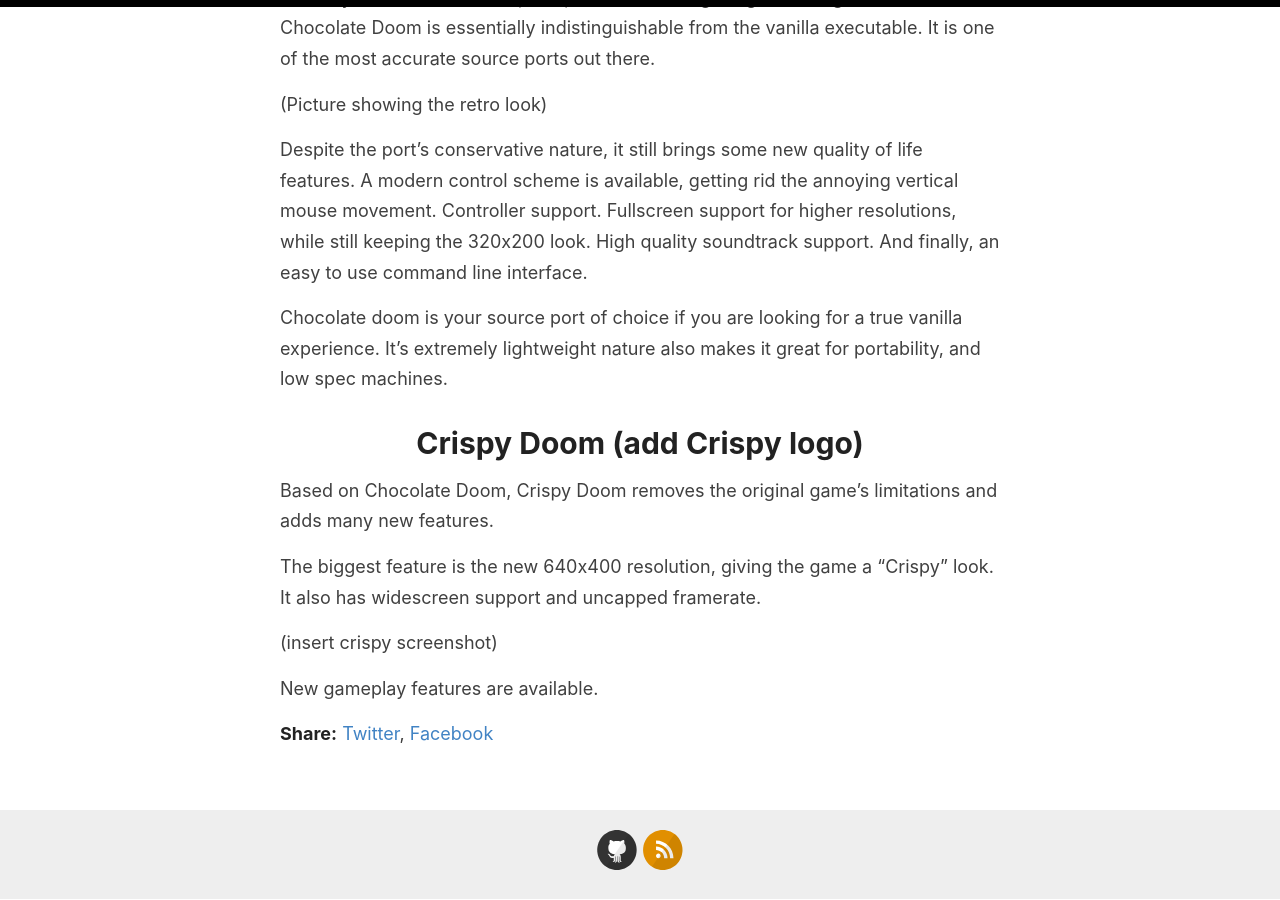
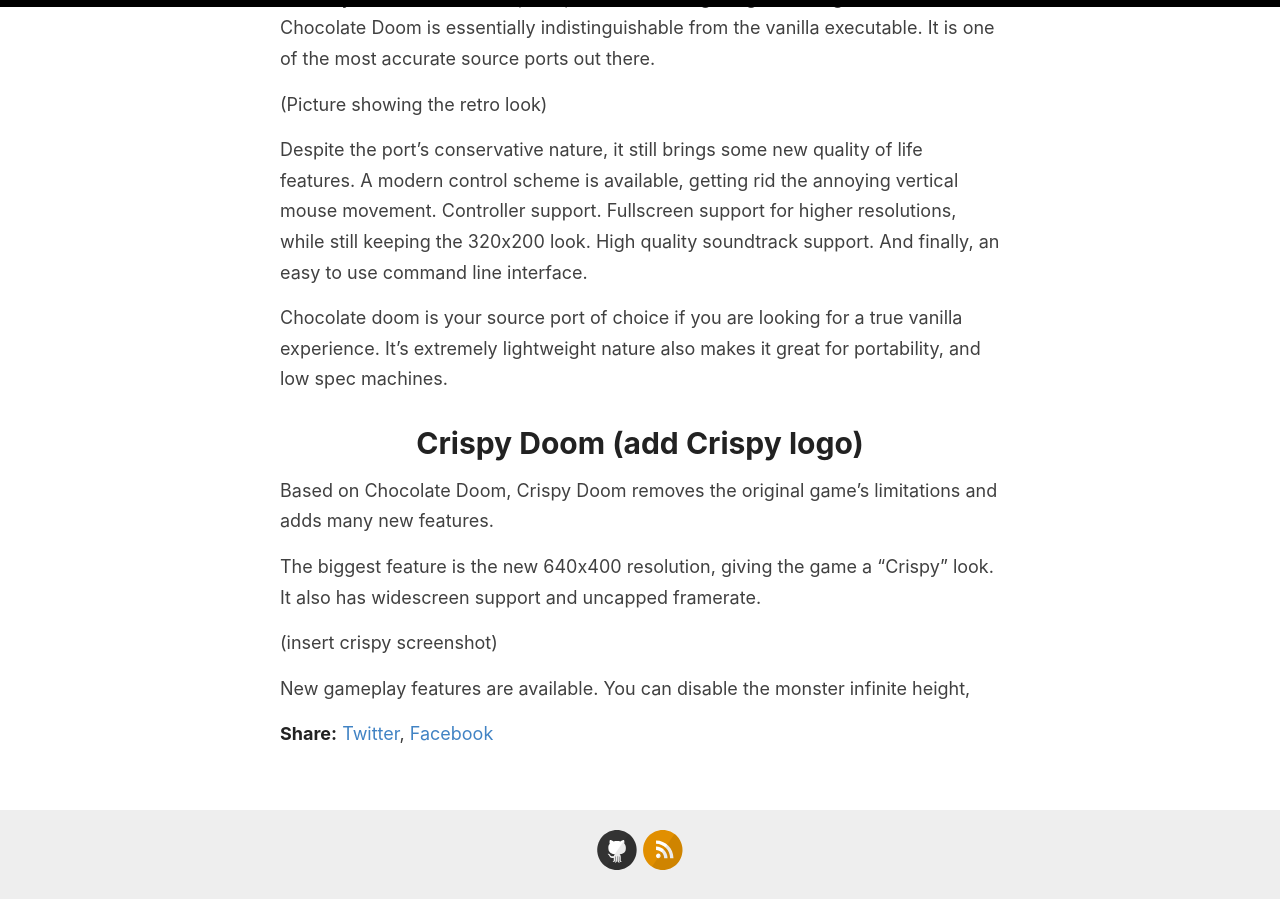
Before and after one commit to poleve540/CallMePol, a Jekyll site: the page built from posts/2023-05-12-sourceport-review.md, in a window 1280 px wide and 900 px high, scrolled down 616 px. Built offline with Jekyll 4.4.1, drawn with Linux system fonts in a browser that asks for light colours.

Commit message:
posts/2023-05-12-sourceport-review.md updated from https://stackedit.io/

```diff
--- a/posts/2023-05-12-sourceport-review.md
+++ b/posts/2023-05-12-sourceport-review.md
@@ -23,9 +23,9 @@
 
 (insert crispy screenshot)
 
-New gameplay features are available.
+New gameplay features are available. You can disable the monster infinite height,
 <!--stackedit_data:
 eyJwcm9wZXJ0aWVzIjoiZXh0ZW5zaW9uczpcbiAgcHJlc2V0Oi
-BnZm1cbiIsImhpc3RvcnkiOlstMTM5NzQ4NzgxOSwtMjEyODQ4
-MTcxMCwtMTM0OTg4MDk2MywxODg3NDYzNDk5XX0=
+BnZm1cbiIsImhpc3RvcnkiOlsyMDI4MzMxMTU4LC0yMTI4NDgx
+NzEwLC0xMzQ5ODgwOTYzLDE4ODc0NjM0OTldfQ==
 -->
```
